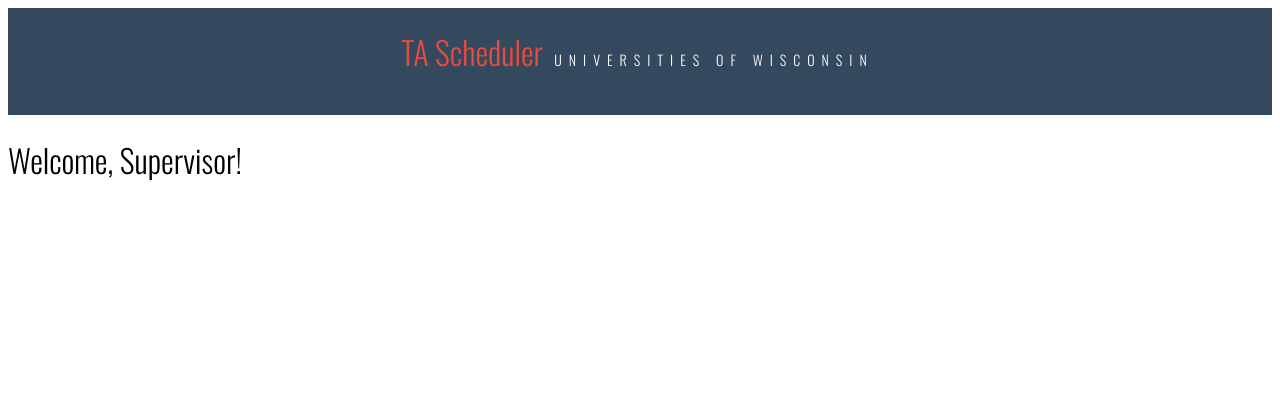
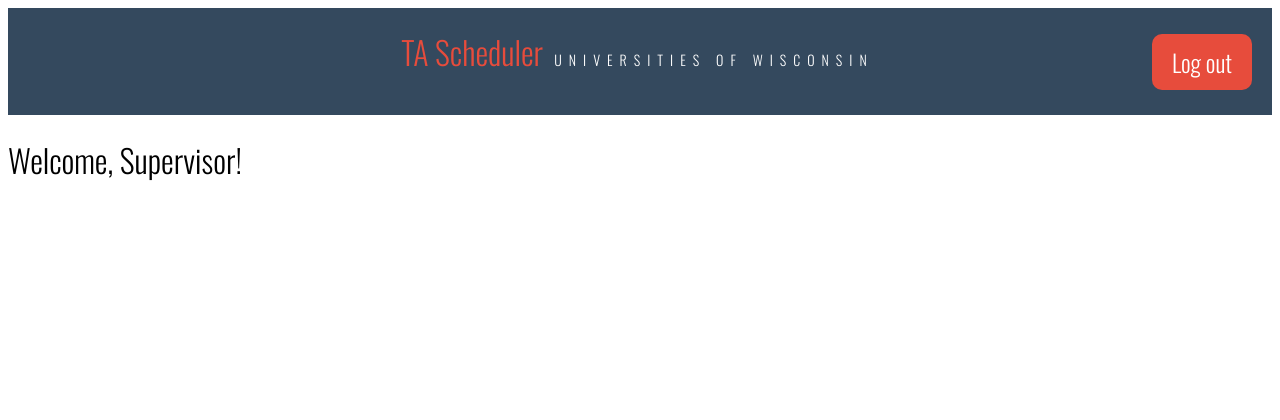
Before and after one commit to melanie-barrios/Group3, a Django app: page /homepage/ in a window 1280 px wide. Shown: the top 420 px of the page. Run offline with Django 5.2, Linux system fonts and the light colour scheme.

Commit message:
Update homepage.html

```diff
--- a/TA_APP/templates/homepage.html
+++ b/TA_APP/templates/homepage.html
@@ -11,13 +11,14 @@
 </head>
 <body>
     <header>
-        <div class="login-container">
+        <div class="logout-container">
+            <a href="#">Log out</a>
+        </div>
         <div class="logo-3">
             <a href="#">
                 <h3>TA Scheduler</h3>
                 <p>Universities of Wisconsin</p>
             </a>
-            </div>
         </div>
     </header>
 
```
Lines whose indentation alone changed are shown as unchanged.
